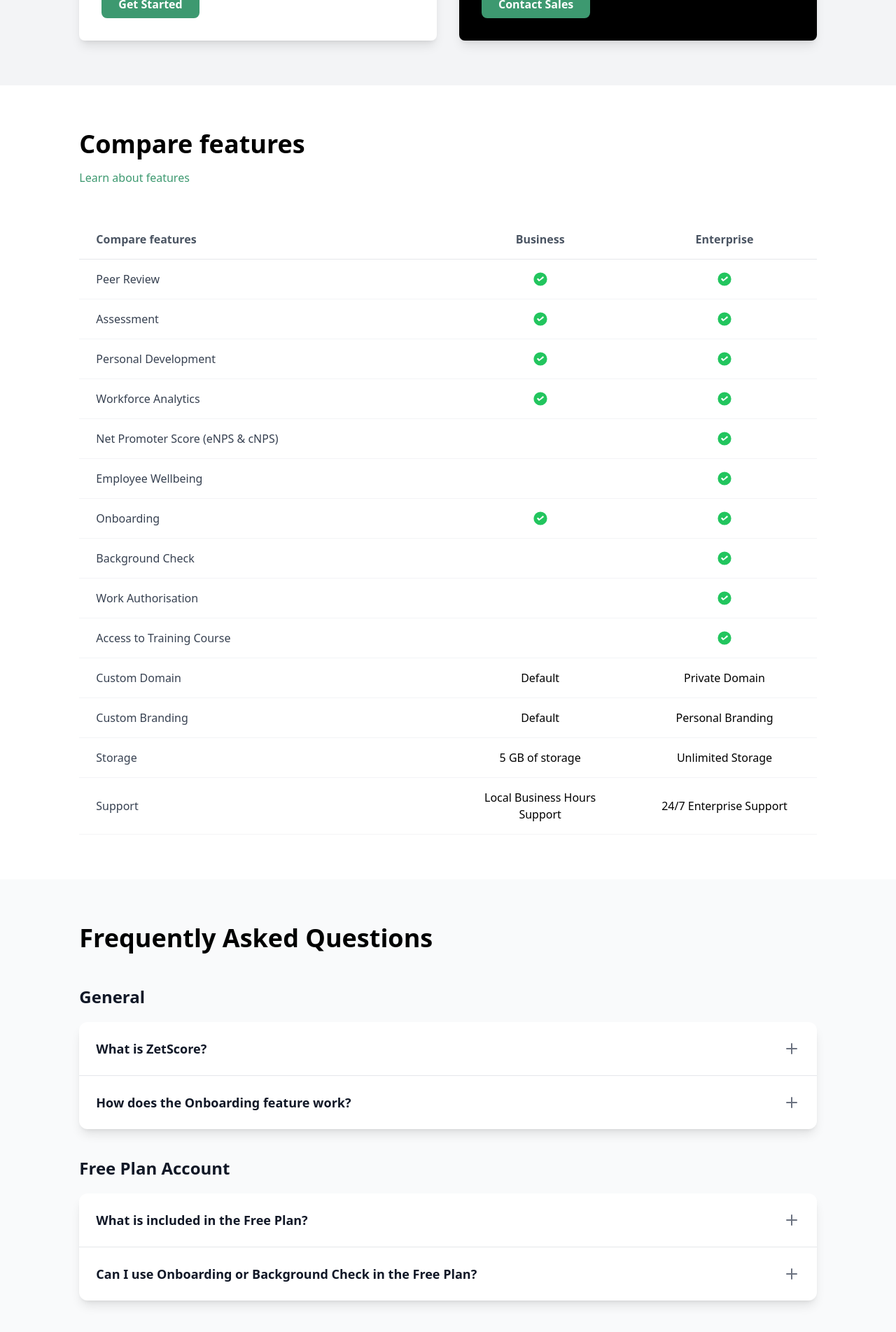
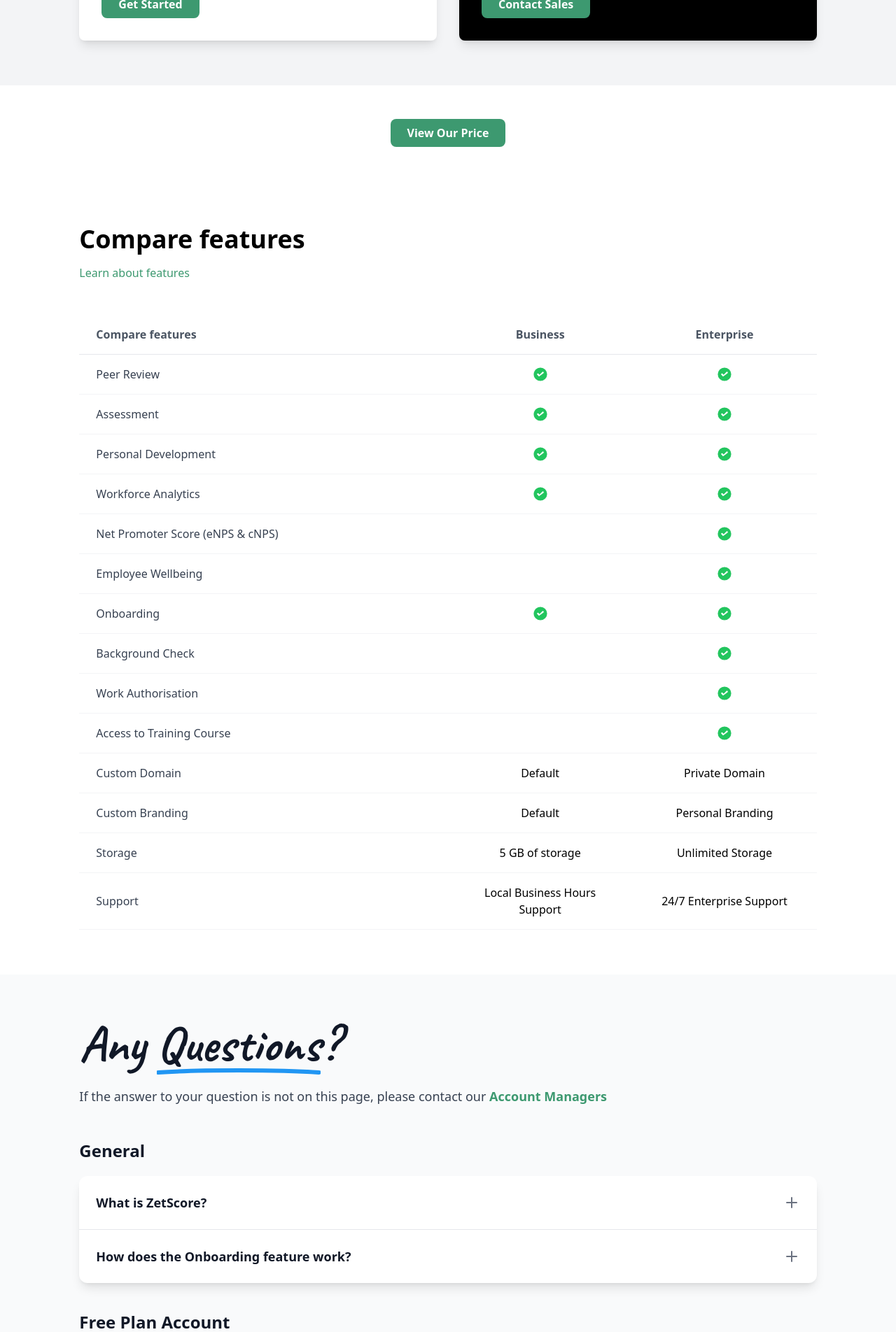
Before and after one commit to ZetScore/zetscore.github.io, a React (Create React App) app: page /pricing in a window 1280 px wide. Shown: the part 1520-3424 px from the top of the page at 70% size. Built offline with nearby package versions, Linux system fonts and the light colour scheme; a web font is replaced by a local one.

Commit message:
Full Pricing Page Update ZetScore

```diff
--- a/public/index.html
+++ b/public/index.html
@@ -58,6 +58,8 @@
 <link rel="apple-touch-icon" sizes="180x180" href="/public/apple-touch-icon-180x180.png" />
   <link href="https://fonts.googleapis.com/css2?family=Anek+Telugu:wght@400;600;700&display=swap" rel="stylesheet">
   <link rel="manifest" href="%PUBLIC_URL%/manifest.json"/>
+  <link rel="preconnect" href="https://fonts.googleapis.com">
+  <link href="https://fonts.googleapis.com/css2?family=Caveat:wght@700&display=swap" rel="stylesheet">
   <title>ZetScore</title>
 
    <script type="text/javascript">
--- a/src/components/ContactUsPage.js
+++ b/src/components/ContactUsPage.js
@@ -1,5 +1,6 @@
 import { useState } from 'react';
 import PropTypes from 'prop-types';
+import { Calendar } from 'lucide-react';
 
 // API configuration
 const API_CONFIG = {
@@ -35,6 +36,29 @@ Modal.propTypes = {
   message: PropTypes.string.isRequired,
   type: PropTypes.oneOf(['success', 'error']).isRequired,
   onClose: PropTypes.func.isRequired
+};
+
+const RedirectCard = ({ title, description, href }) => (
+  <a
+    href={href}
+    target="_blank"
+    rel="noopener noreferrer"
+    className="flex items-center flex-1 gap-6 p-8 transition duration-300 border-2 border-gray-200 rounded-2xl bg-gray-50 hover:border-custom-green hover:shadow-xl"
+  >
+    <span className="inline-flex items-center justify-center flex-shrink-0 rounded-2xl w-20 h-20 bg-custom-green/10">
+      <Calendar className="w-10 h-10 text-custom-green" />
+    </span>
+    <span>
+      <span className="block text-xl font-bold text-gray-900 md:text-2xl">{title}</span>
+      <span className="block mt-1 text-base text-gray-500 md:text-lg">{description}</span>
+    </span>
+  </a>
+);
+
+RedirectCard.propTypes = {
+  title: PropTypes.string.isRequired,
+  description: PropTypes.string.isRequired,
+  href: PropTypes.string.isRequired
 };
 
 const ContactUsPage = () => {
@@ -221,10 +245,6 @@ const ContactUsPage = () => {
       } else {
         showModal('Form submitted! There was a network issue, but we have recorded your information.', 'success');
       }
-
-      // Log the form data for debugging or manual processing
-      // eslint-disable-next-line no-undef
-      console.log('Form data for manual processing:', formDataToSubmit); // Log the original data
     } finally {
       setIsSubmitting(false);
     }
@@ -442,6 +462,20 @@ const ContactUsPage = () => {
               </div>
             </div>
 
+            {/* Become a Partner / Request Custom Developments */}
+            <div className="flex flex-col gap-6 mt-10 md:flex-row">
+              <RedirectCard
+                title="Become a partner"
+                description="Appointment with a partner manager"
+                href="https://izsoftwares.com/about/affiliate-agent"
+              />
+              <RedirectCard
+                title="Request Custom Developments"
+                description="Need to get in touch with developers?"
+                href="https://izsoftwares.com/contact-us"
+              />
+            </div>
+
             {/* Microservices Section */}
             <div className="px-8 py-12 mt-16 text-center text-white rounded-lg bg-custom-green">
               <h2 className="mb-8 text-3xl font-bold">
--- a/src/components/Pricing.js
+++ b/src/components/Pricing.js
@@ -1,18 +1,18 @@
 import { useState } from 'react';
-import { Plus, Minus } from 'lucide-react';
+import { Plus, Minus, X } from 'lucide-react';
 import PricingFaqs from '../data/pricingfaq.json';
 
 const Pricing = () => {
   const [openIndex, setOpenIndex] = useState(null);
+  const [isPriceModalOpen, setIsPriceModalOpen] = useState(false);
 
   const toggleFAQ = (index) => {
     setOpenIndex(openIndex === index ? null : index);
   };
 
-  // Checkmark icon helper
   const CheckIcon = () => (
     <svg className="w-6 h-6 text-green-500" fill="currentColor" viewBox="0 0 20 20" xmlns="http://www.w3.org/2000/svg">
-      <path fillRule="evenodd" d="M10 18a8 8 0 100-16 8 8 0 000 16zm3.707-9.293a1 1 0 00-1.414-1.414L9 10.586 7.707 9.293a1 1 0 00-1.414 1.414l2 2a1 0 001.414 0l4-4z" clipRule="evenodd"></path>
+      <path fillRule="evenodd" d="M10 18a8 8 0 100-16 8 8 0 000 16zm3.707-9.293a1 1 0 00-1.414-1.414L9 10.586 7.707 9.293a1 1 0 00-1.414 1.414l2 2a1 0 001.414 0l4-4z" clipRule="evenodd" />
     </svg>
   );
 
@@ -120,6 +120,63 @@ const Pricing = () => {
         </div>
       </section>
 
+      {/* View Our Price Section */}
+      <section className="py-12 bg-white">
+        <div className="grid grid-cols-12 px-2 mx-auto">
+          <div className="flex justify-center col-span-10 col-start-2">
+            <button
+              onClick={() => setIsPriceModalOpen(true)}
+              className="px-6 py-2 font-bold text-white transition duration-300 rounded-lg bg-custom-green hover:bg-opacity-90"
+            >
+              View Our Price
+            </button>
+          </div>
+        </div>
+      </section>
+
+      {/* View Our Price Modal */}
+      {isPriceModalOpen && (
+        <div className="fixed inset-0 z-50 flex items-center justify-center p-4 bg-black bg-opacity-50">
+          <div className="relative w-full max-w-[95vw] max-h-[95vh] overflow-y-auto bg-white rounded-lg shadow-lg">
+            <button
+              onClick={() => setIsPriceModalOpen(false)}
+              className="absolute z-10 p-2 text-gray-500 bg-white rounded-full top-4 right-4 bg-opacity-80 hover:bg-gray-100"
+              aria-label="Close"
+            >
+              <X className="w-7 h-7" />
+            </button>
+            <div className="p-6 md:p-10 text-center">
+              <h1 className="mb-6 font-handwriting text-6xl md:text-7xl text-gray-900">
+                You are not{' '}
+                <span className="relative inline-block">
+                  dreaming!
+                  <svg
+                    className="absolute left-0 w-full pointer-events-none -bottom-1"
+                    height="10"
+                    viewBox="0 0 200 10"
+                    preserveAspectRatio="none"
+                    xmlns="http://www.w3.org/2000/svg"
+                  >
+                    <path
+                      d="M2 6 C 50 2, 150 2, 198 6"
+                      stroke="#F87171"
+                      strokeWidth="6"
+                      strokeLinecap="round"
+                      fill="none"
+                    />
+                  </svg>
+                </span>
+              </h1>
+              <img
+                src="/Pricing.png"
+                alt="ZetScore pricing plans"
+                className="w-full h-auto rounded-lg"
+              />
+            </div>
+          </div>
+        </div>
+      )}
+
       {/* Compare Features Section */}
       <section className="py-16 bg-white">
         <div className="grid grid-cols-12 px-2 mx-auto">
@@ -175,9 +232,34 @@ const Pricing = () => {
       <section className="py-16 bg-gray-50">
         <div className="grid grid-cols-12 px-2 mx-auto">
           <div className="col-span-10 col-start-2">
-            <h2 className="mb-12 text-3xl font-bold text-left md:text-4xl">
-              Frequently Asked Questions
+            <h2 className="mb-4 font-handwriting text-left text-gray-900 text-6xl md:text-7xl">
+              Any{' '}
+              <span className="relative inline-block">
+                Questions
+                <svg
+                  className="absolute left-0 w-full pointer-events-none -bottom-2"
+                  height="10"
+                  viewBox="0 0 200 10"
+                  preserveAspectRatio="none"
+                  xmlns="http://www.w3.org/2000/svg"
+                >
+                  <path
+                    d="M2 6 C 50 2, 150 2, 198 6"
+                    stroke="#2196f3"
+                    strokeWidth="6"
+                    strokeLinecap="round"
+                    fill="none"
+                  />
+                </svg>
+              </span>
+              ?
             </h2>
+            <p className="mt-6 mb-12 text-lg text-left text-gray-700">
+              If the answer to your question is not on this page, please contact our{' '}
+              <a href="/contact-us" className="font-semibold text-custom-green hover:underline">
+                Account Managers
+              </a>
+            </p>
 
             {/* General */}
             <div className="mb-10">
--- a/tailwind.config.js
+++ b/tailwind.config.js
@@ -8,6 +8,7 @@ export default {
     extend: {
       fontFamily: {
         primary: ['Anek Telugu', 'sans-serif'],
+        handwriting: ['Caveat', 'cursive'],
       },
       colors: {
         'custom-green': '#3d9970',
```
Also changed, not shown: public/Pricing.png (added).
